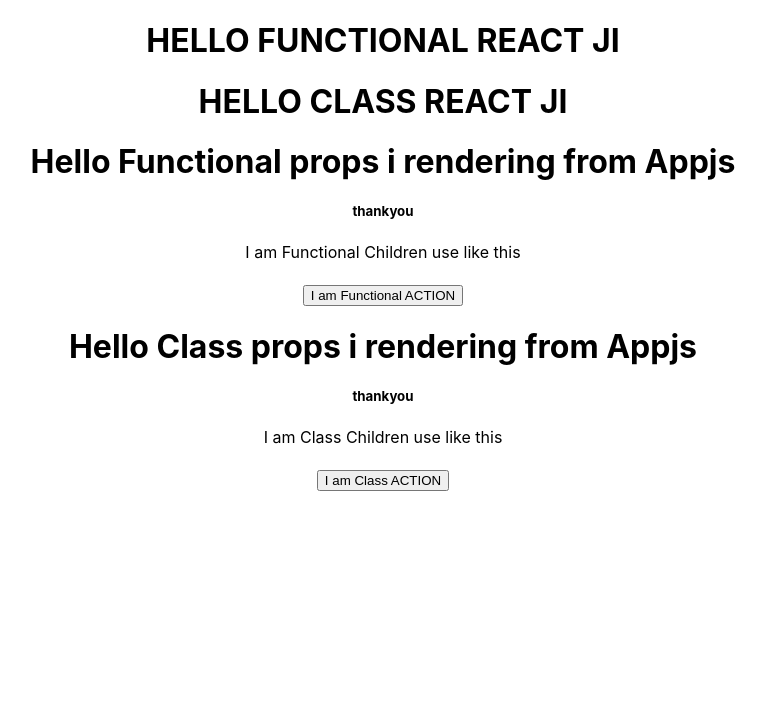
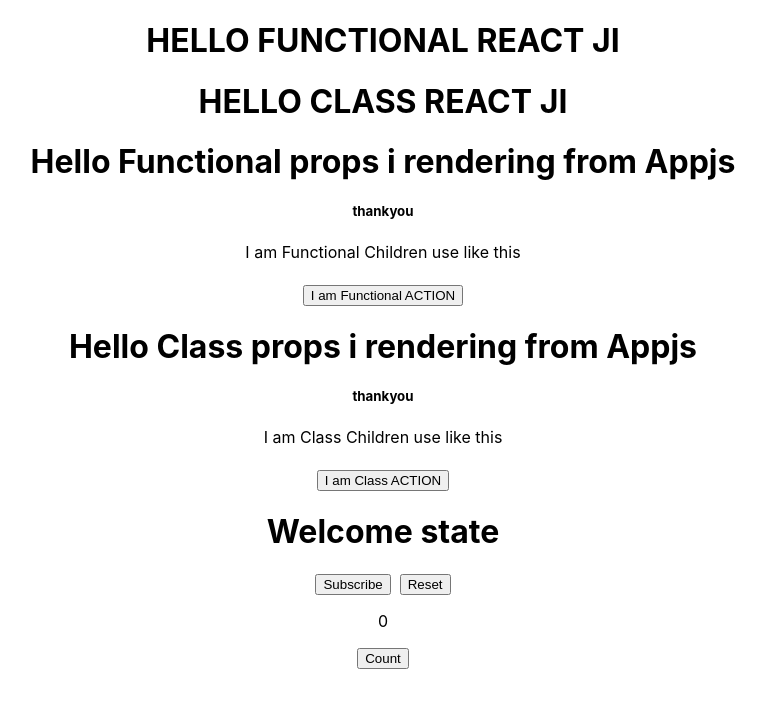
Before and after one commit to sanjay-personal/reactjs, a React (Create React App) app: page / in a window 1280 px wide. Shown: the top 708 px of the page, without its empty margins (257-1023 px from the left). Built offline with nearby package versions, Linux system fonts and the light colour scheme.

Commit message:
usage of state

```diff
--- a/src/App.js
+++ b/src/App.js
@@ -5,6 +5,8 @@
 import Welcome from './components/Welcome';
 import PropsF from './components/PropsF';
 import PropsC from './components/PropsC';
+import StateC from './components/StateC';
+import SetstateC from './components/SetstateC';
 
 function App() {
   return (
@@ -19,6 +21,8 @@
      <PropsC name="Hello Class props i rendering from Appjs" greeting="thankyou" />
      <PropsC>I am Class Children use like this</PropsC>
      <PropsC> <button>I am Class ACTION</button> </PropsC>
+     <StateC/>
+     <SetstateC pluseFive = "5" />
 
     </div>
   );
--- /dev/null
+++ b/src/components/SetstateC.js
@@ -0,0 +1,33 @@
+import React, { Component } from 'react'
+
+class SetstateC extends Component {
+    constructor(props) {
+        super(props);
+        this.state = {
+            number:0
+        }
+    }
+    count() {
+
+            // this.setState({
+            //     number: this.state.number + 1
+            // })
+            // above is regular expression but below is callback with previous state sync function
+            // pass two arguments with pre and props(pre is userdefined)
+            this.setState((pre,props)=>({
+                // number : pre.number +1 + parseInt(this.props.pluseFive)
+                number : pre.number +1 + parseInt(props.pluseFive)
+
+            }))
+    }
+    render() {
+        return (
+            <div>
+    <p>{this.state.number}</p>
+    <button onClick={()=>this.count()}>Count </button>
+            </div>
+        )
+    }
+}
+
+export default SetstateC
--- /dev/null
+++ b/src/components/StateC.js
@@ -0,0 +1,22 @@
+import React,{Component} from 'react'
+
+class StateC extends Component {
+    constructor() {
+        super();                                  // it is mandtory to use super keyword
+        this.state = {message : "Welcome state"};  // initilize state object
+    }
+    changeMessage() {
+        this.setState({message : "Thank You"})
+    }
+    resetMessage() {
+        this.setState({message :"Welcome state"}) // changing state object by using setState
+    }
+    render() {
+    return (<div><h1>{this.state.message}</h1>
+    <button onClick={()=>this.changeMessage()}>Subscribe</button> &nbsp;
+    <button onClick={()=>this.resetMessage()}>Reset</button>
+    </div> )
+    }
+}
+
+export default StateC
```
Also changed, not shown: 1 other file (tests, documents, lock files or other folders).
